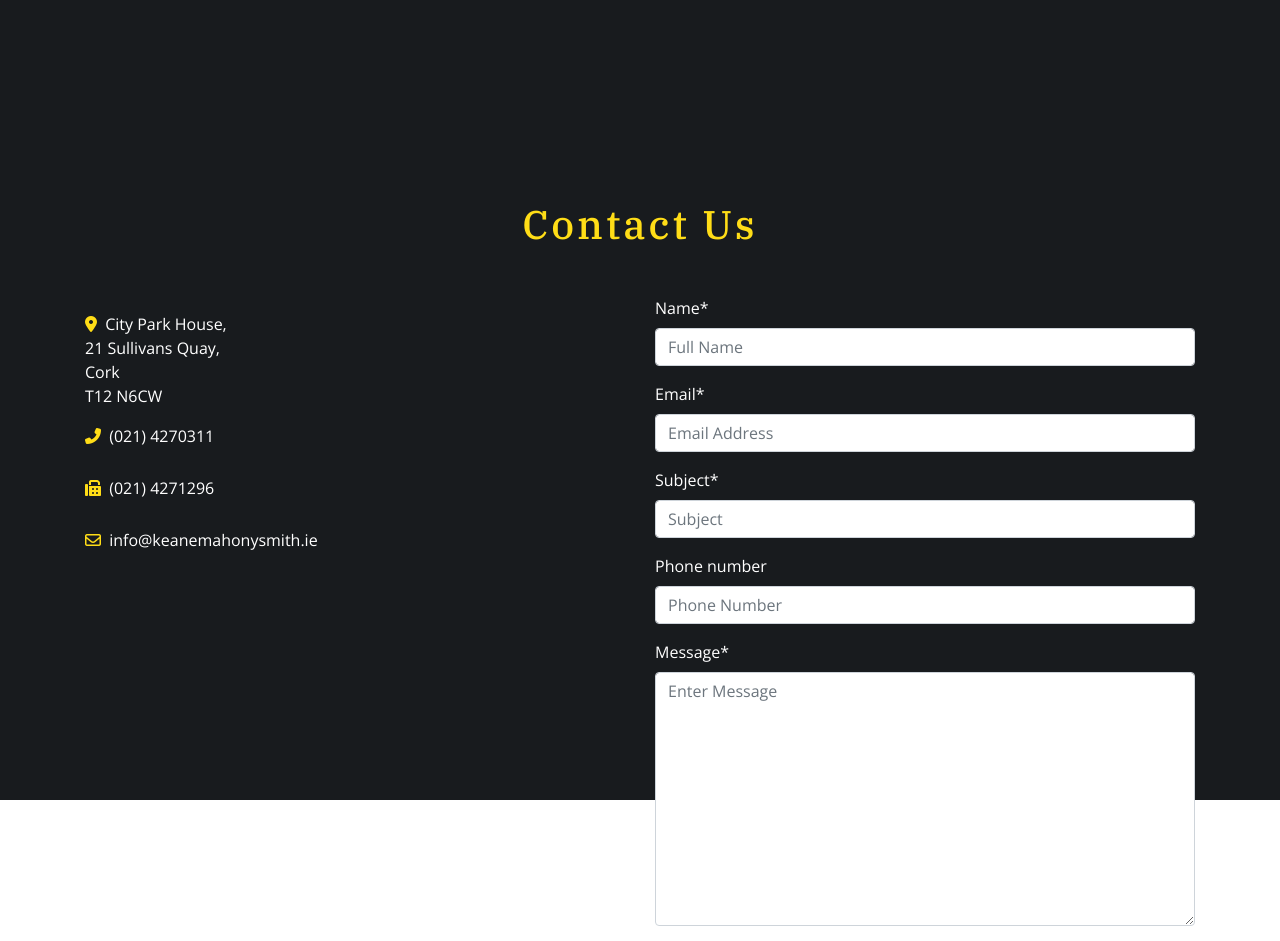
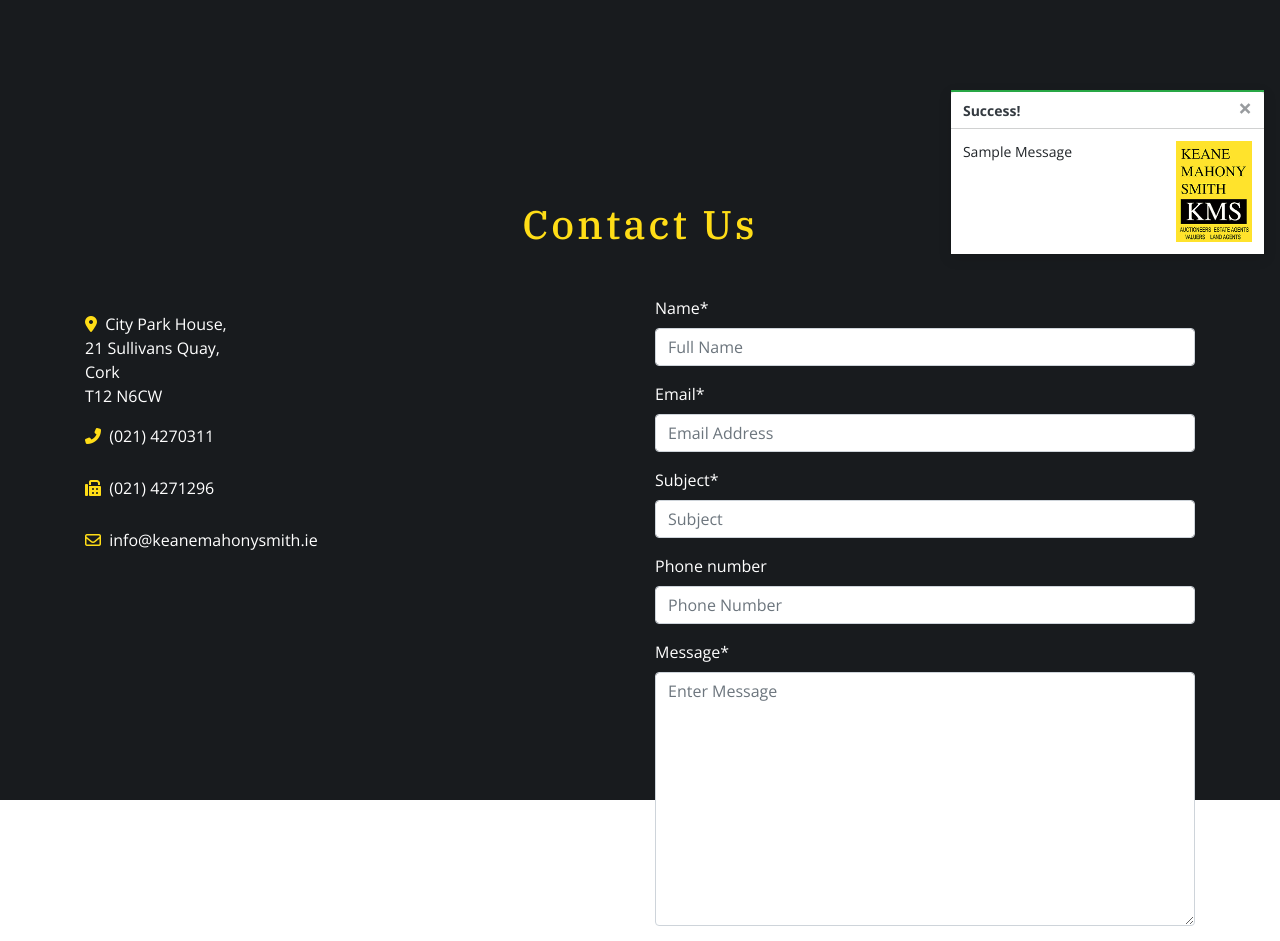
Before and after one commit to PatrickCoakley23/KMS, a Django app: page /contact/ in a window 1280 px wide. Shown: the top 941 px of the page. Run offline with Django 3.2, Linux system fonts and the light colour scheme; tables that the repository leaves empty hold one stand-in row (values such as "Sample post"); one stand-in notice (Sample message) is shown; some libraries are stand-ins or nearby versions; some web fonts are replaced.

Commit message:
added toasts for success message when sending contact form

```diff
--- a/KMS/settings.py
+++ b/KMS/settings.py
@@ -91,6 +91,8 @@ TEMPLATES = [
         },
     },
 ]
+
+MESSAGE_STORAGE = 'django.contrib.messages.storage.session.SessionStorage'
 
 SITE_ID = 1
 
--- a/home/views.py
+++ b/home/views.py
@@ -3,6 +3,8 @@ from .models import Testimonial
 from properties.models import Agent
 from .forms import ContactForm
 
+
+from django.contrib import messages
 from django.core.mail import EmailMessage
 from django.template.loader import get_template
 from django.conf import settings
@@ -65,13 +67,19 @@ def Contact(request):
             content = template.render(context)
 
             email = EmailMessage(
-                subject,
+                'Contact-Form ' + subject,
                 content,
                 email_address,
                 ['patrickcoakley23@gmail.com'],
             )
             email.send()
+            messages.success(request,
+            f'Thanks {name}, Your Contact Form Has Been Successfully Sent.'
+            )
+
+
             return redirect('ContactUs')
+
 
     context = {
         'contact_form': contact_form,
--- a/static/css/base.css
+++ b/static/css/base.css
@@ -108,6 +108,23 @@ nav.black a img {
 
 .navbar-nav > .active .nav-link {
     color: #ffdd17;
+}
+
+/* bootstrap toasts */
+
+.message-container {
+    position: fixed;
+    top: 90px;
+    right: 15px;
+    z-index: 99999999999;
+}
+
+.custom-toast {
+    overflow: visible;
+}
+
+.toast-capper {
+    height: 2px;
 }
 
 /* Hero Image */
--- a/templates/base.html
+++ b/templates/base.html
@@ -99,6 +99,24 @@
 
     {% endblock %}
 
+     {% if messages %}
+        <div class="message-container">
+            {% for message in messages %}
+                {% with message.level as level %}
+                    {% if level == 40 %}
+                        {% include 'includes/toasts/toast_error.html' %}
+                    {% elif level == 30 %}
+                        {% include 'includes/toasts/toast_warning.html' %}
+                    {% elif level == 25 %}
+                        {% include 'includes/toasts/toast_success.html' %}
+                    {% else %}
+                        {% include 'includes/toasts/toast_info.html' %}
+                    {% endif %}
+                {% endwith %}
+            {% endfor %}
+        </div>
+    {% endif %}
+
     {% block content %}
 
     {% endblock %}
@@ -161,8 +179,9 @@
     {% endblock%}
 
     {% block postloadjs %}
-
-
+    <script type="text/javascript">
+        $('.toast').toast('show');
+    </script>
     {% endblock %}
 
 
--- /dev/null
+++ b/templates/includes/toasts/toast_success.html
@@ -0,0 +1,20 @@
+<div class="toast custom-toast rounded-0 border-top-0" data-autohide="false">
+    <div class="arrow-up arrow-success"></div>
+    <div class="w-100 toast-capper bg-success"></div>
+    <div class="toast-header bg-white text-dark">
+        <strong class="mr-auto">Success!</strong>
+        <button type="button" class="ml-2 mb-1 close text-dark" data-dismiss="toast" aria-label="Close">
+            <span aria-hidden="true">&times;</span>
+        </button>
+    </div>
+    <div class="toast-body bg-white">
+        <div class="row">
+            <div class="col-8">
+            <p class="text-capitalize">{{ message }}</p>
+            </div>
+            <div class="col-4 d-flex">
+                <img src="{{ MEDIA_URL}}kms_logo.png" alt="kms_logo" class="w-100">
+            </div>
+        </div>
+    </div>
+</div>
```
Also changed, not shown: templates/includes/toasts/toast_error.html (added, +13 -0 lines), templates/includes/toasts/toast_info.html (added, +13 -0 lines), templates/includes/toasts/toast_warning.html (added, +13 -0 lines).
